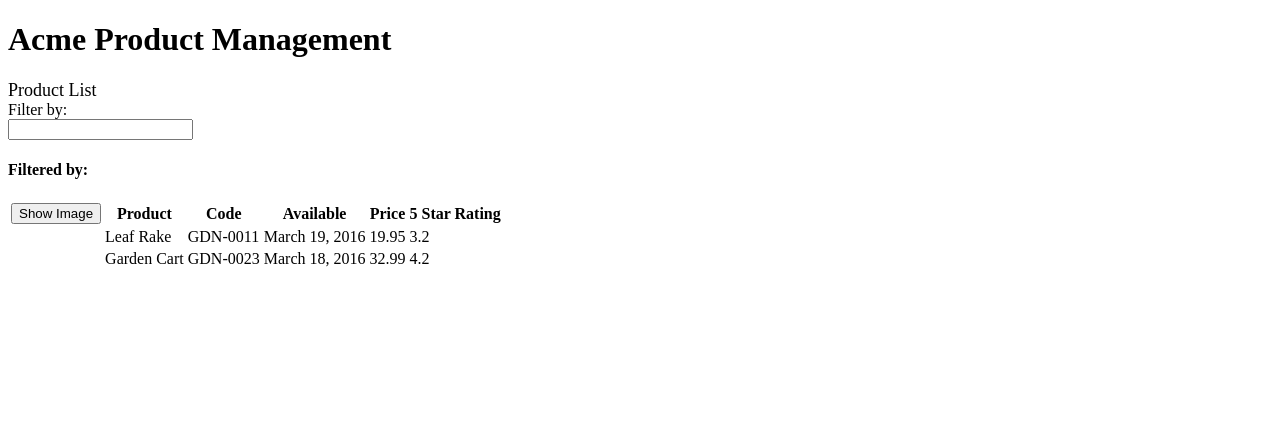
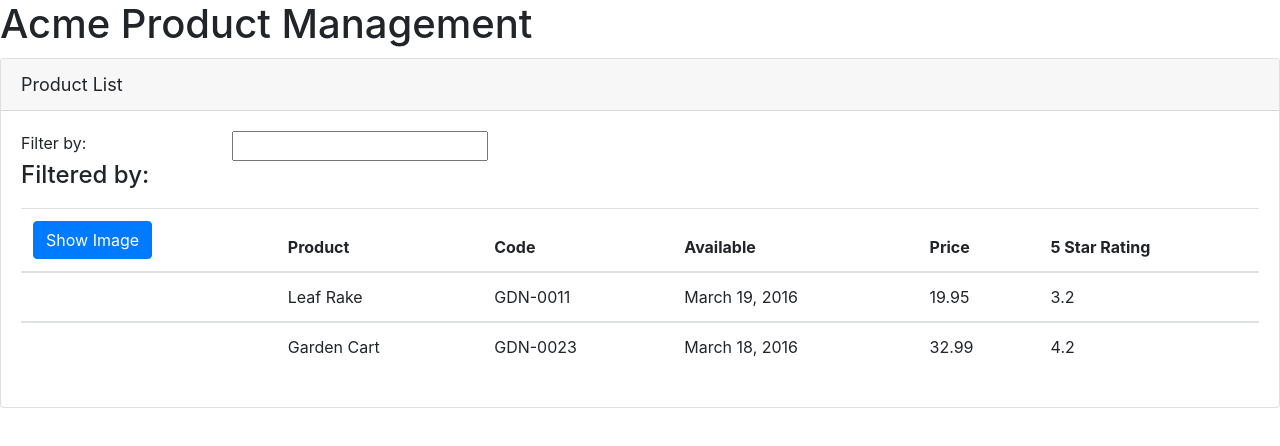
Before and after one commit to dharmikathummuri/product_management_app, an Angular app: page / in a window 1280 px wide. Shown: the top 446 px of the page. Built offline with nearby package versions, Linux system fonts and the light colour scheme.

Commit message:
add twitter bootstrap and font awesome

```diff
--- a/src/styles.css
+++ b/src/styles.css
@@ -1,12 +1,14 @@
 /* You can add global styles to this file, and also import other style files */
+@import "~bootstrap/dist/css/bootstrap.min.css";
+@import "~font-awesome/css/font-awesome.min.css";
 div.card-header {
- font-size: large;
+  font-size: large;
 }
 
 div.card {
-  margin-top: 10px
+  margin-top: 10px;
 }
 
 .table {
-  margin-top: 10px
+  margin-top: 10px;
 }
```
